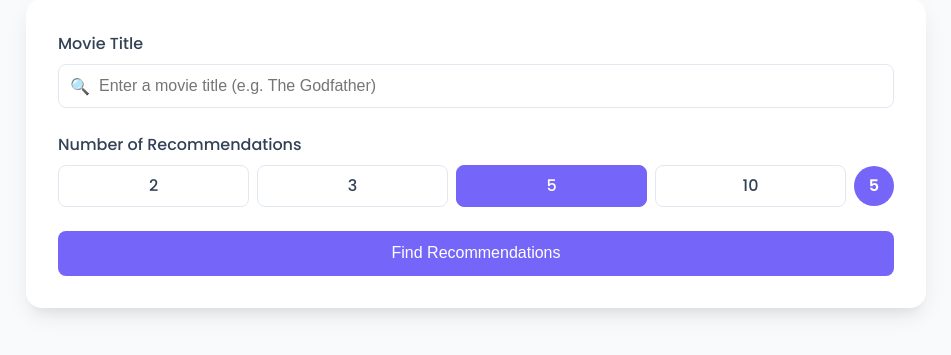
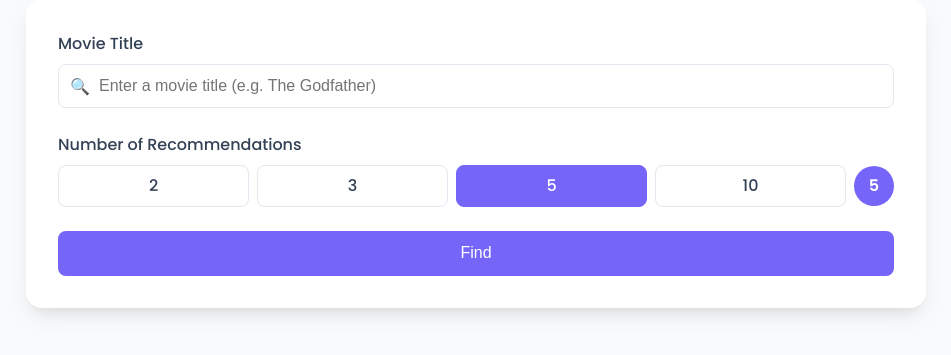
Before and after one commit to Hishamulhakeem/Movie-Recommendation-System, a Flask app: page / in a window 1280 px wide. Shown: the part 186-541 px from the top of the page, without its empty margins (164-1115 px from the left). Run offline with Flask 3, Linux system fonts and the light colour scheme; parts of the project's set-up code (start-up, migrations or seed data) failed here and were passed over.

Commit message:
Update index.html

```diff
--- a/templates/index.html
+++ b/templates/index.html
@@ -330,7 +330,7 @@
                 </div>
 
                 <button type="submit" class="find-btn" id="recommendButton">
-                    <span>Find Recommendations</span>
+                    <span>Find </span>
                     <svg class="loading-spinner" width="20" height="20" viewBox="0 0 24 24" stroke="currentColor" stroke-width="2" fill="none">
                         <circle cx="12" cy="12" r="10" stroke-opacity="0.25" stroke-dasharray="30" stroke-dashoffset="0"></circle>
                         <circle cx="12" cy="12" r="10" stroke-opacity="1" stroke-dasharray="30" stroke-dashoffset="20"></circle>
```
